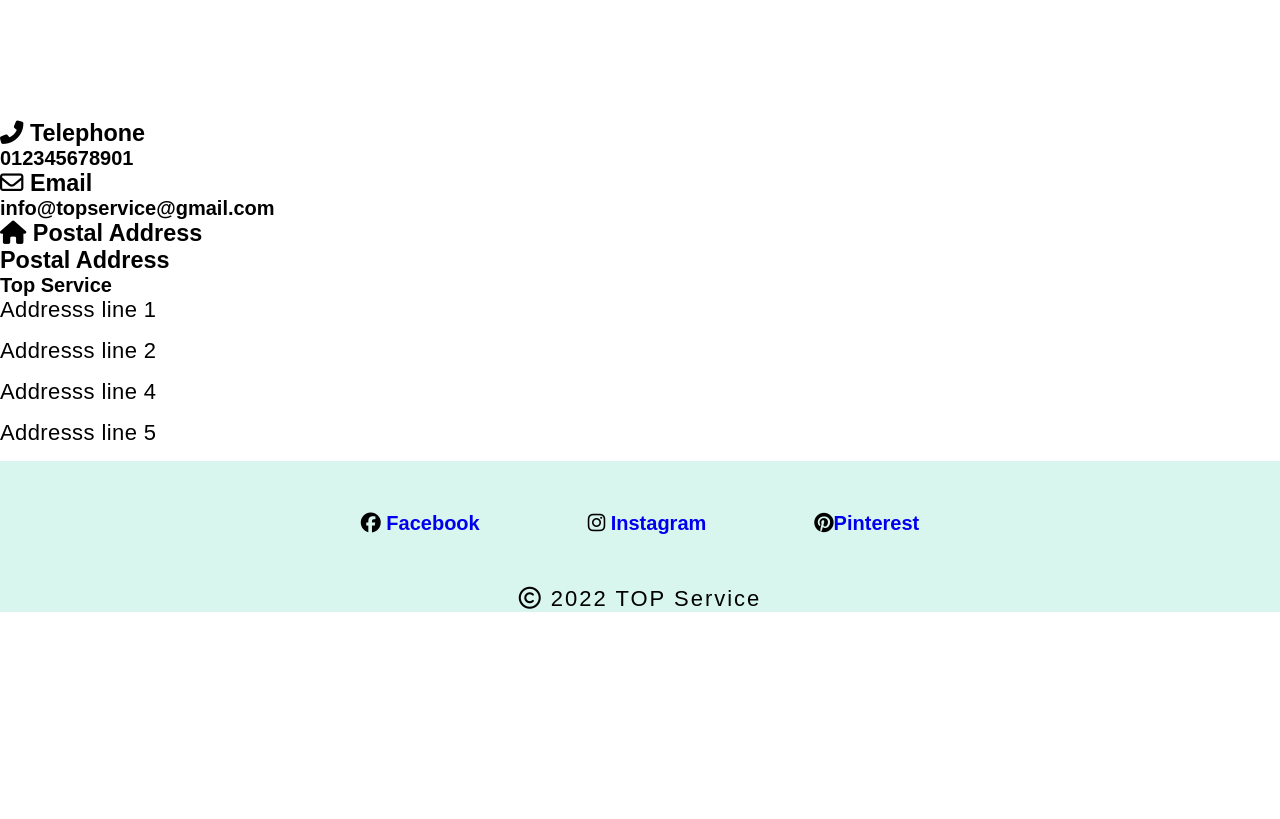
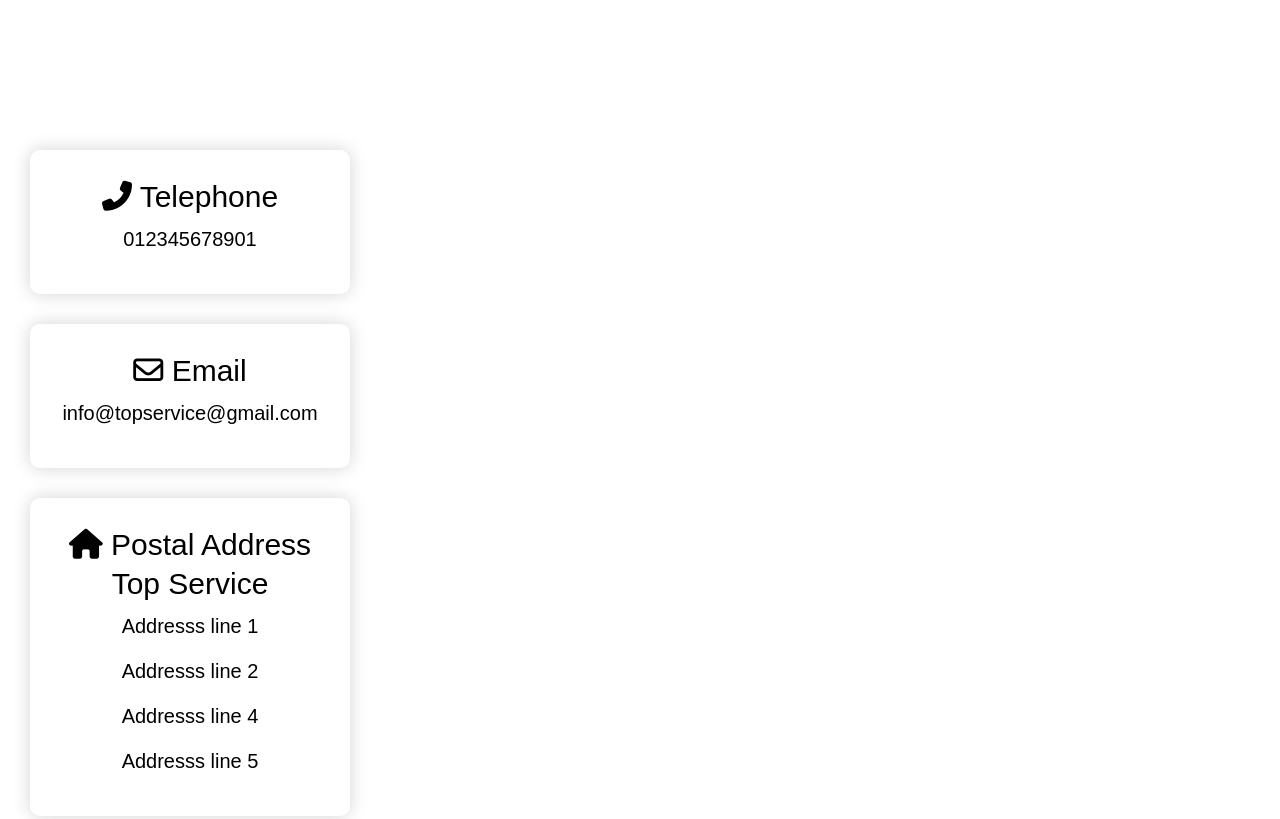
Before and after one commit to Flora-King/Top-Service, a plain HTML site: page index.html in a window 1280 px wide. Shown: the part 2480-3299 px from the top of the page. Before the commit the page ends 3107 px from the top, so only its background shows below. Drawn offline with Linux system fonts and the light colour scheme; a web font is replaced by a local one.

Commit message:
add additonal styling to contact section

```diff
--- a/assets/css/style.css
+++ b/assets/css/style.css
@@ -287,29 +287,45 @@ nav {
 
 /* Contact us*/
 
-.contact {
-    display: flex;
-    align-items: center;
-    justify-content: center;
-    flex-direction: column;
-    padding-top: 1px;
-}
+#contact .contact {
 
-#tel {
-    width: 33%;
-    float: left;
+max-width: 1200px;
+margin: 0 auto;
 
 }
 
-#address {
-    width: 33%;
-    float: right;
+#contact .contact-items {
+    width: 400px;
+    align-items: flex-start;
+}
+
+#contact .contact-list {
+    width: 80%;
+    padding: 20px;
+    text-align:center;
+    border-radius: 10px;
+    padding: 30px;
+    margin: 30px;
+    justify-content: center;
+    align-items: left;
+    box-shadow: 0 0 18px #0000002c;
+    transition: .3s ease box-shadow;
 
 }
+#contact .contact-list h3 {
+    font-size: 1.5rem;
+    font-weight: 300;
+    margin-bottom: 5px;
+}
 
-#email {
-    width: 33%;
-    margin: 0 auto;
+#contact .contact-list h4 {
+    font-size: 1rem;
+    font-weight: 500;
+    line-height: 2rem;
+    margin-bottom: 5px;
+}
+#contact .contact-list:hover {
+    box-shadow: 0px 0px 5px 0 #0000002c;
 }
 /* footer*/
 footer {
--- a/index.html
+++ b/index.html
@@ -98,6 +98,7 @@
             </div>
             </div>
         </div>
+
     </section>
     <section id="contact">
         <div class="contact container">
@@ -110,8 +111,6 @@
                 <h4>012345678901</h4>
             </div>
         </div>
-
-        <div class="contact-items">
             <div class="contact-list">
                 <div class="contact-list-details">
                     <h3><i class="far fa-envelope"></i> Email</h3>
@@ -119,20 +118,17 @@
                 </div>
             </div>
 
-            <div class="contact-items">
                 <div class="contact-list">
                     <div class="contact-list-details">
                         <h3><i class="fas fa-home"></i> Postal Address</h3>
-                        <h3>Postal Address</h3>
-                        <h4>Top Service</h4>
-                        <p>Addresss line 1</p>
-                        <p>Addresss line 2</p>
-                        <p>Addresss line 4</p>
-                        <p>Addresss line 5</p>
+                        <h3>Top Service</h3>
+                        <h4>Addresss line 1</h4>
+                        <h4>Addresss line 2</h4>
+                        <h4>Addresss line 4</h4>
+                        <h4>Addresss line 5</h4>
                     </div>
                 </div>
-
-
+            </div>
     </section>
     <footer class="footer-links">
         <ul>
```
